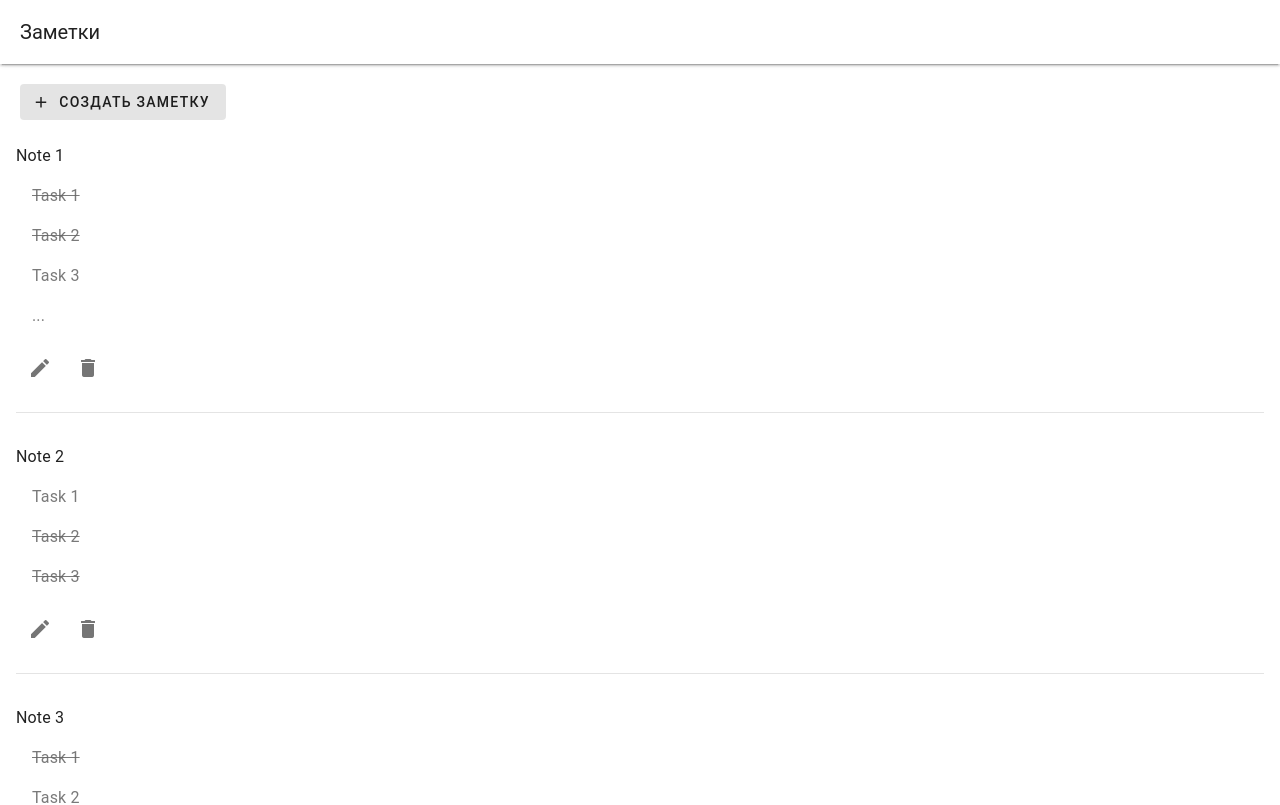
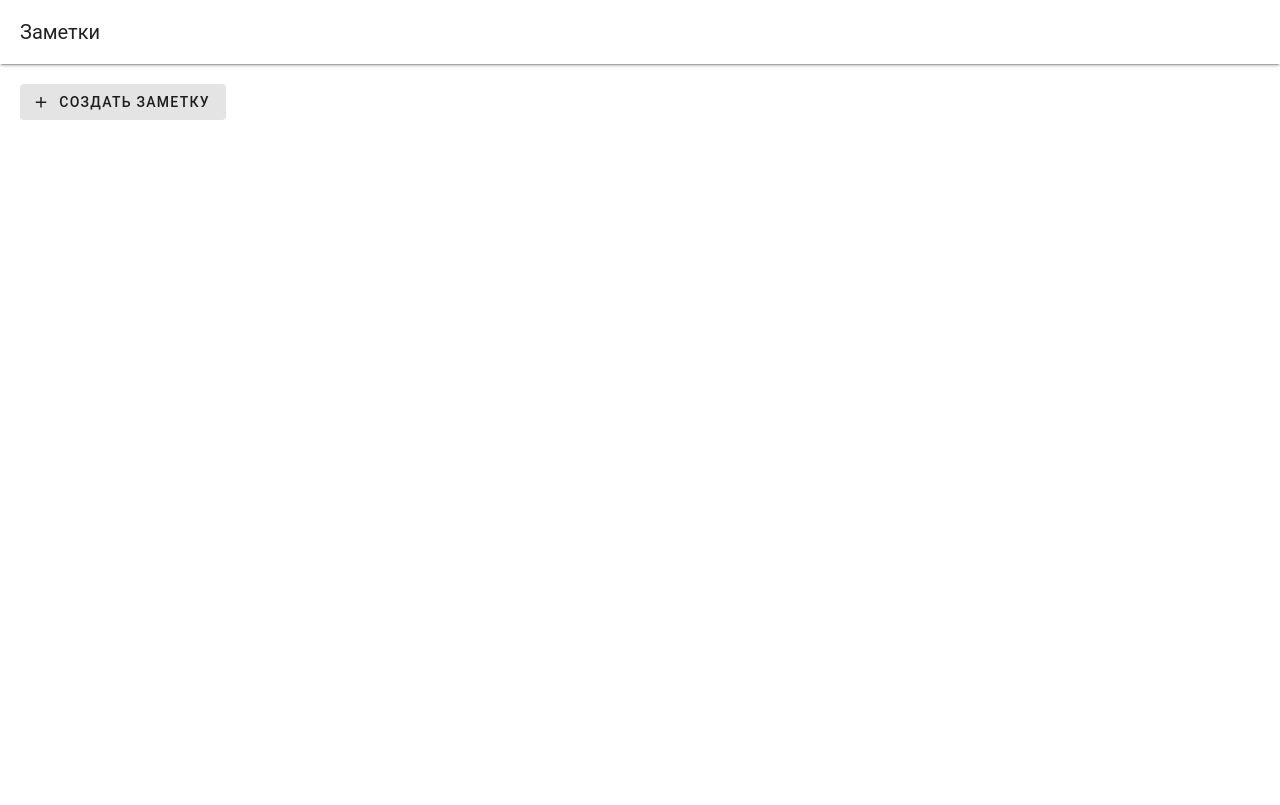
Before and after one commit to Alexeytyurin143/vue-test-task, a Vue app: page / in a window 1280 px wide. Shown: the top 805 px of the page. Built offline with nearby package versions, Linux system fonts and the light colour scheme.

Commit message:
add localStorage save

```diff
--- a/src/components/EditNote.vue
+++ b/src/components/EditNote.vue
@@ -56,10 +56,7 @@
 						Удалить заметку
 					</v-btn>
 					<v-btn @click="openConfirmDialog()">Отмена</v-btn>
-					<v-btn
-						@click="router.push('/')"
-						type="submit"
-						color="success"
+					<v-btn @click="saveNote()" type="submit" color="success"
 						>Сохранить</v-btn
 					>
 				</div>
@@ -79,7 +76,8 @@ import { watch } from 'vue'
 
 const route = useRoute()
 const router = useRouter()
-const { notes, editNote, deleteTask, deleteNote, addTask } = useNotesStore()
+const { notes, editNote, deleteTask, deleteNote, addTask, saveNote } =
+	useNotesStore()
 const note = notes.find(({ id }) => id == route.params.id)
 const noteCopy = JSON.parse(JSON.stringify(note))
 
--- a/src/stores/notes.js
+++ b/src/stores/notes.js
@@ -4,80 +4,19 @@ import { useConfirmStore } from './confirm'
 import { useRouter } from 'vue-router'
 
 export const useNotesStore = defineStore('notes', () => {
-	const notes = ref([
-		{
-			id: 1,
-			name: 'Note 1',
-			tasks: [
-				{
-					id: 1,
-					name: 'Task 1',
-					checked: true,
-				},
-				{
-					id: 2,
-					name: 'Task 2',
-					checked: true,
-				},
-				{
-					id: 3,
-					name: 'Task 3',
-					checked: false,
-				},
-				{
-					id: 4,
-					name: 'Task 4',
-					checked: false,
-				},
-			],
-		},
-		{
-			id: 2,
-			name: 'Note 2',
-			tasks: [
-				{
-					id: 1,
-					name: 'Task 1',
-					checked: false,
-				},
-				{
-					id: 2,
-					name: 'Task 2',
-					checked: true,
-				},
-				{
-					id: 3,
-					name: 'Task 3',
-					checked: true,
-				},
-			],
-		},
-		{
-			id: 3,
-			name: 'Note 3',
-			tasks: [
-				{
-					id: 1,
-					name: 'Task 1',
-					checked: true,
-				},
-				{
-					id: 2,
-					name: 'Task 2',
-					checked: false,
-				},
-				{
-					id: 3,
-					name: 'Task 3',
-					checked: false,
-				},
-			],
-		},
-	])
+	const notes = ref(
+		localStorage.getItem('notes')
+			? JSON.parse(localStorage.getItem('notes'))
+			: []
+	)
 	const isCreateDialogOpen = ref(false)
 	const history = ref([])
 	const { closeConfirmDialog } = useConfirmStore()
 	const router = useRouter()
+
+	const saveLocal = () => {
+		localStorage.setItem('notes', JSON.stringify(notes.value))
+	}
 
 	const closeCreateDialog = () => {
 		isCreateDialogOpen.value = false
@@ -96,6 +35,7 @@ export const useNotesStore = defineStore('notes', () => {
 		})
 		router.push(`/note/${id}`)
 		closeCreateDialog()
+		saveLocal()
 	}
 
 	const findNoteIndex = (noteId) => {
@@ -105,12 +45,19 @@ export const useNotesStore = defineStore('notes', () => {
 	const deleteNote = (id) => {
 		notes.value = notes.value.filter((note) => note.id !== id)
 		closeConfirmDialog()
+		saveLocal()
 	}
 
 	const editNote = (noteId, newNote) => {
 		const index = findNoteIndex(noteId)
 		notes.value[index] = newNote
 		closeConfirmDialog()
+		saveLocal()
+	}
+
+	const saveNote = () => {
+		saveLocal()
+		router.back()
 	}
 
 	const deleteTask = (noteId, taskId) => {
@@ -137,6 +84,7 @@ export const useNotesStore = defineStore('notes', () => {
 		createNote,
 		deleteNote,
 		editNote,
+		saveNote,
 		deleteTask,
 		addTask,
 	}
```
